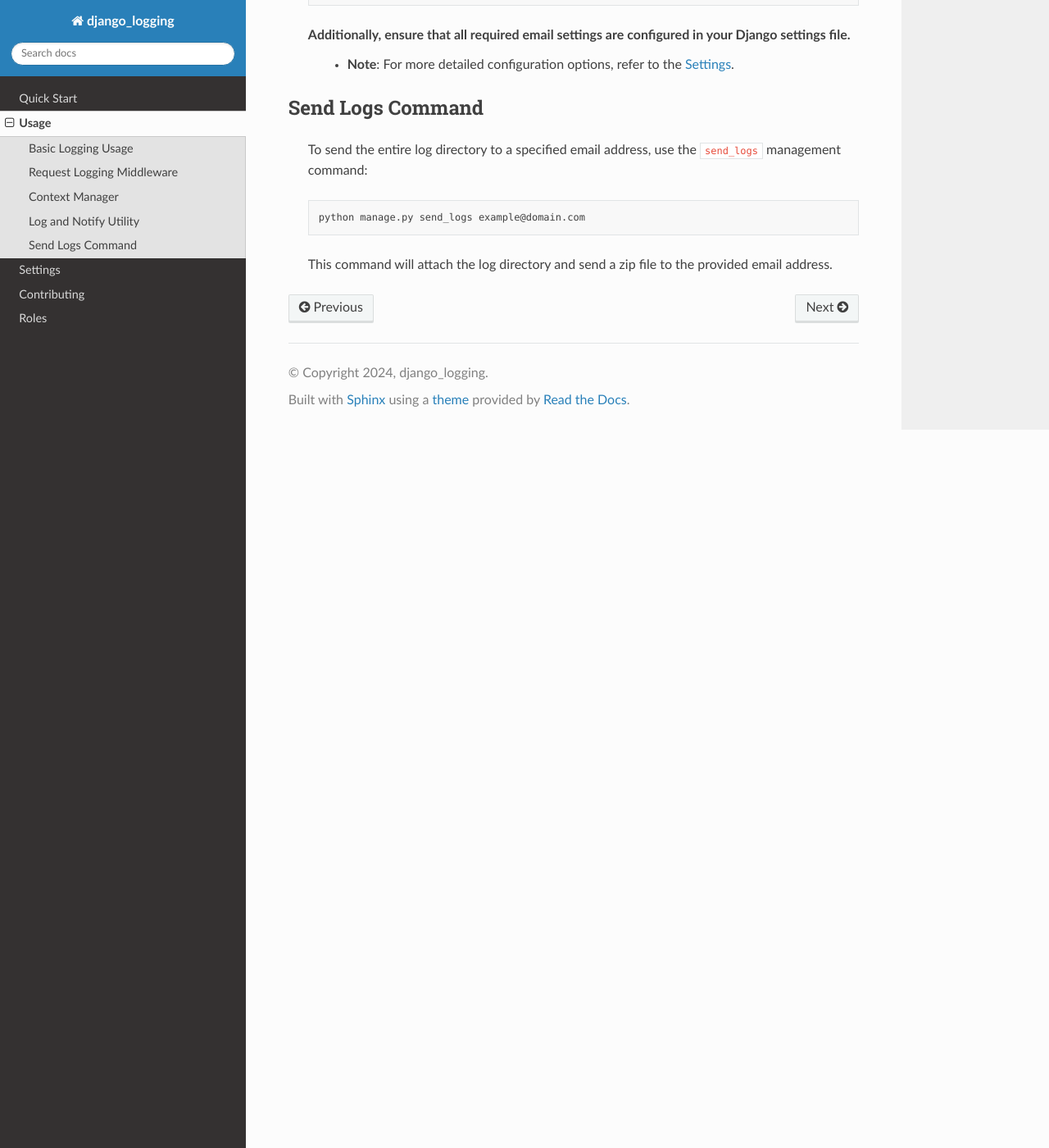
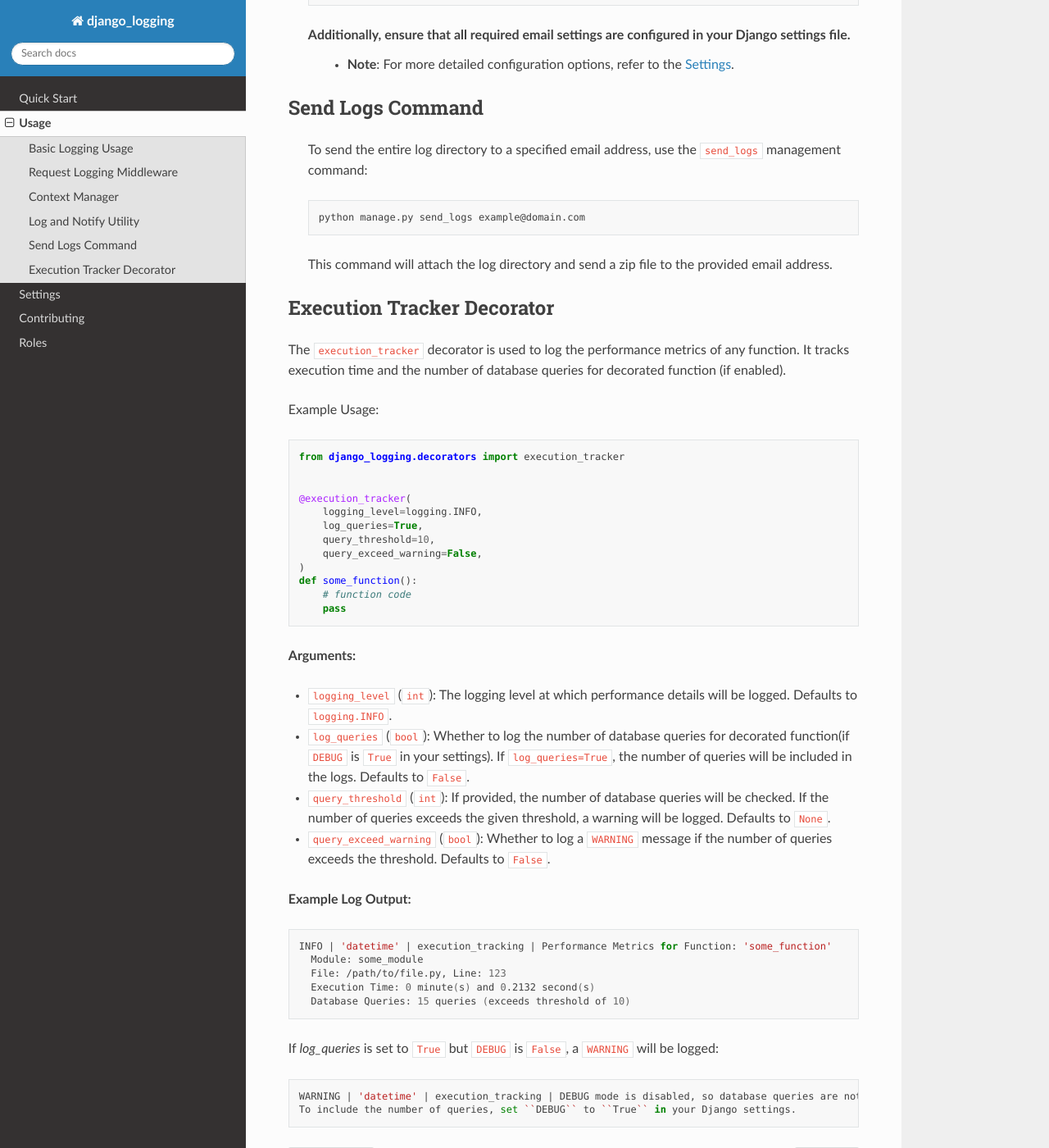
Before and after one commit to Lazarus-org/django_logging, a Sphinx documentation site: the page built from docs/usage.rst, in a window 1280 px wide and 1400 px high, scrolled down 2420 px. Shown: the whole window at 82% size. Built offline with Sphinx 7.4.7 and the Read the Docs theme 2.0.0, drawn with Linux system fonts in a browser that asks for light colours.

Commit message:
:books::zap: docs(Usage): Add Documentation for execution_tracker Decorator

```diff
--- a/docs/usage.rst
+++ b/docs/usage.rst
@@ -119,3 +119,52 @@ Send Logs Command
       python manage.py send_logs example@domain.com
 
    This command will attach the log directory and send a zip file to the provided email address.
+
+Execution Tracker Decorator
+---------------------------
+
+The ``execution_tracker`` decorator is used to log the performance metrics of any function. It tracks execution time and the number of database queries for decorated function (if enabled).
+
+Example Usage:
+
+.. code-block:: python
+
+    from django_logging.decorators import execution_tracker
+
+
+    @execution_tracker(
+        logging_level=logging.INFO,
+        log_queries=True,
+        query_threshold=10,
+        query_exceed_warning=False,
+    )
+    def some_function():
+        # function code
+        pass
+
+**Arguments:**
+
+- ``logging_level`` (``int``): The logging level at which performance details will be logged. Defaults to ``logging.INFO``.
+
+- ``log_queries`` (``bool``): Whether to log the number of database queries for decorated function(if ``DEBUG`` is ``True`` in your settings). If ``log_queries=True``, the number of queries will be included in the logs. Defaults to ``False``.
+
+- ``query_threshold`` (``int``): If provided, the number of database queries will be checked. If the number of queries exceeds the given threshold, a warning will be logged. Defaults to ``None``.
+
+- ``query_exceed_warning`` (``bool``): Whether to log a ``WARNING`` message if the number of queries exceeds the threshold. Defaults to ``False``.
+
+**Example Log Output:**
+
+.. code-block:: shell
+
+    INFO | 'datetime' | execution_tracking | Performance Metrics for Function: 'some_function'
+      Module: some_module
+      File: /path/to/file.py, Line: 123
+      Execution Time: 0 minute(s) and 0.2132 second(s)
+      Database Queries: 15 queries (exceeds threshold of 10)
+
+If `log_queries` is set to ``True`` but ``DEBUG`` is ``False``, a ``WARNING`` will be logged:
+
+.. code-block:: shell
+
+    WARNING | 'datetime' | execution_tracking | DEBUG mode is disabled, so database queries are not tracked.
+    To include the number of queries, set ``DEBUG`` to ``True`` in your Django settings.
```
